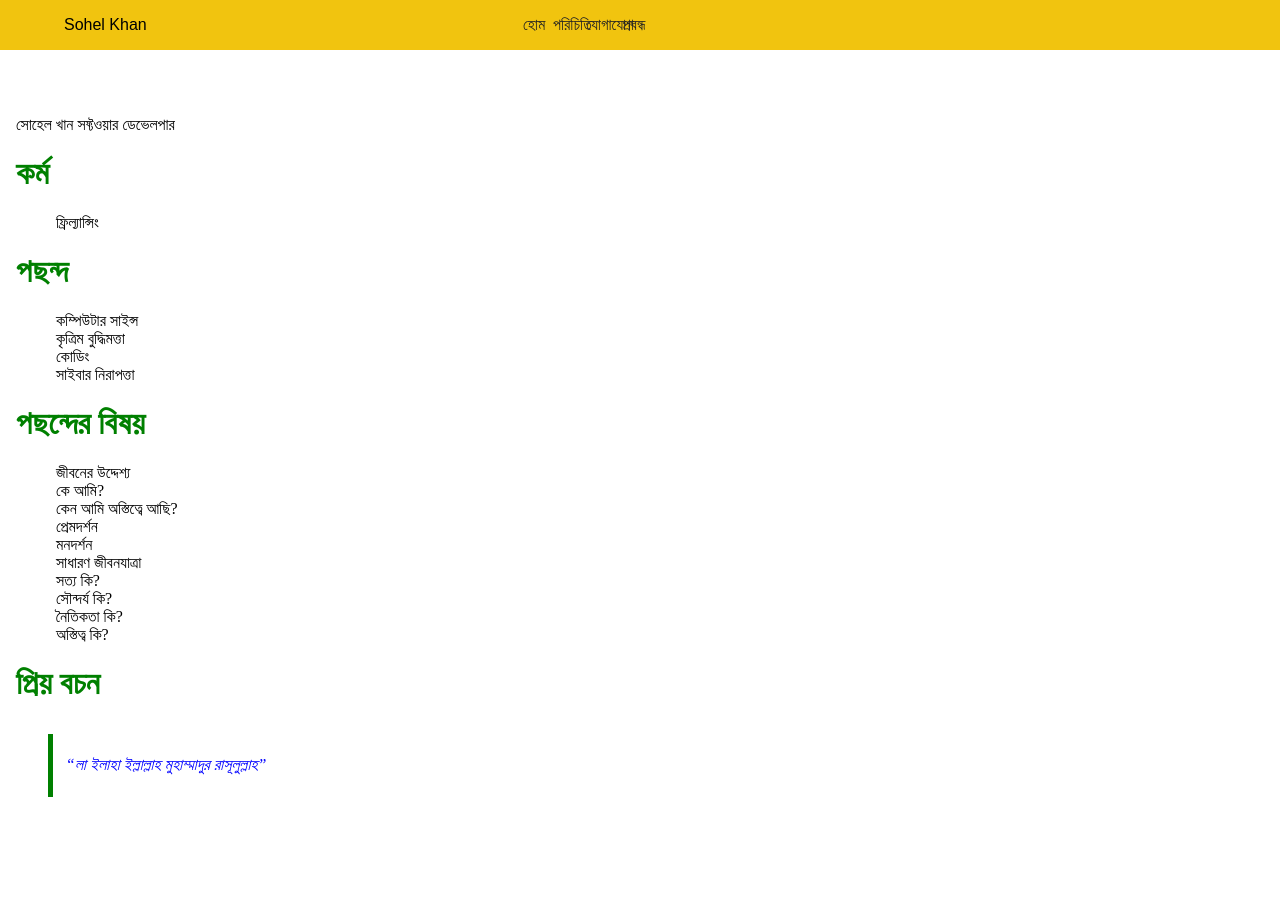
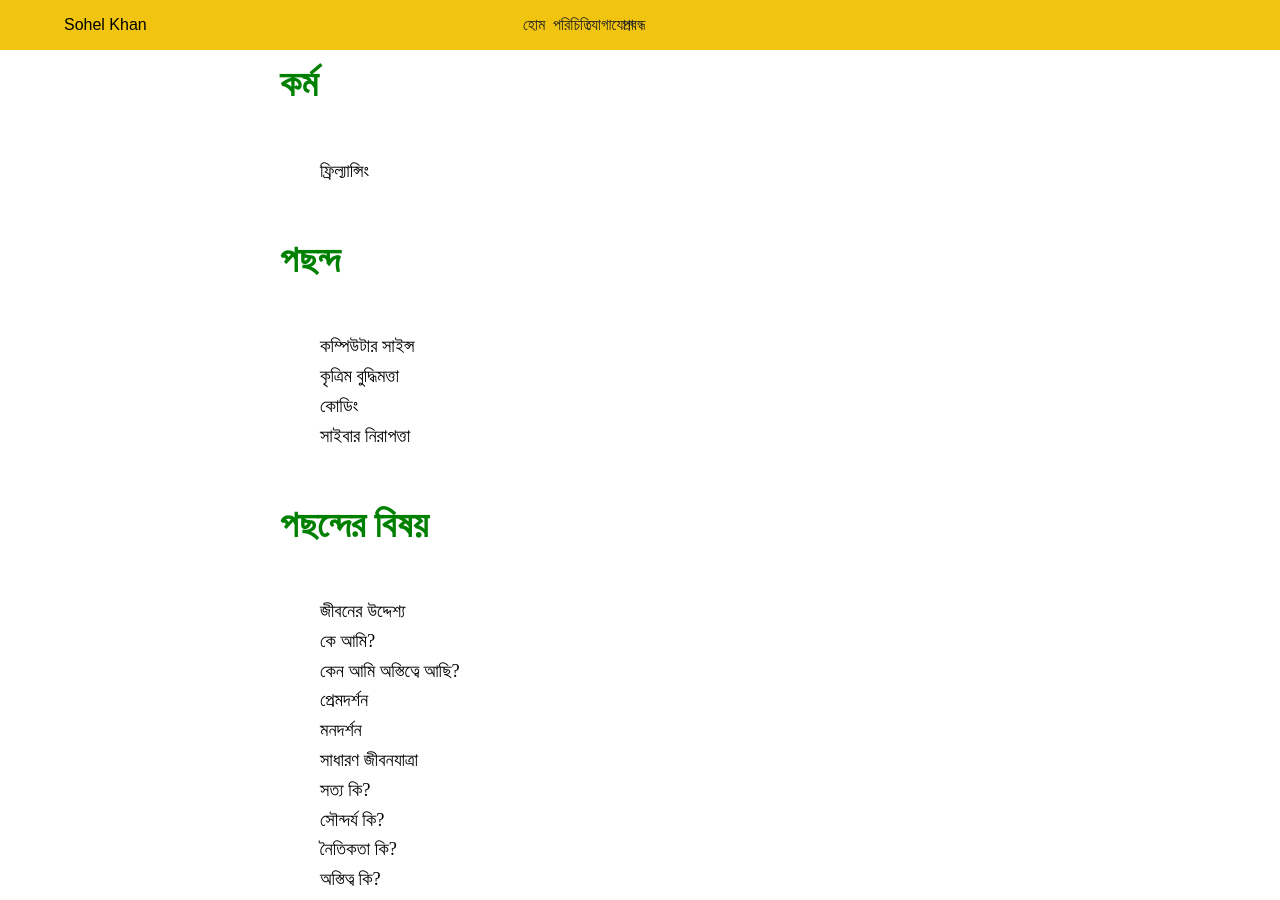
Before and after one commit to sohelkhanz/sohelkhanz.github.io, a Jekyll site: the page built from index.md, in a window 1280 px wide and 900 px high. Built offline with Jekyll 4.4.1, drawn with Linux system fonts in a browser that asks for light colours.

Commit message:
Update style.css

```diff
--- a/assets/css/style.css
+++ b/assets/css/style.css
@@ -102,9 +102,22 @@ header {
 }
 
 .main {
-  padding: 16px;
-  margin-top: 100px;
-  height: 1500px;
+      margin-top: 100px;
+      color: #000;
+      background: #fff;
+      font-size: 1.15rem;
+      line-height: 1.618;
+      display: flex;
+      min-height: 100vh;
+      flex-direction: column;
+      flex: 1;
+      margin: 0 auto;
+      max-width: 45rem;
+      padding: 0 .5rem;
+      overflow-x: hidden;
+	word-break: break-word;
+	overflow-wrap: break-word;
+
 }
 footer {
   font-size: .9rem;
```
